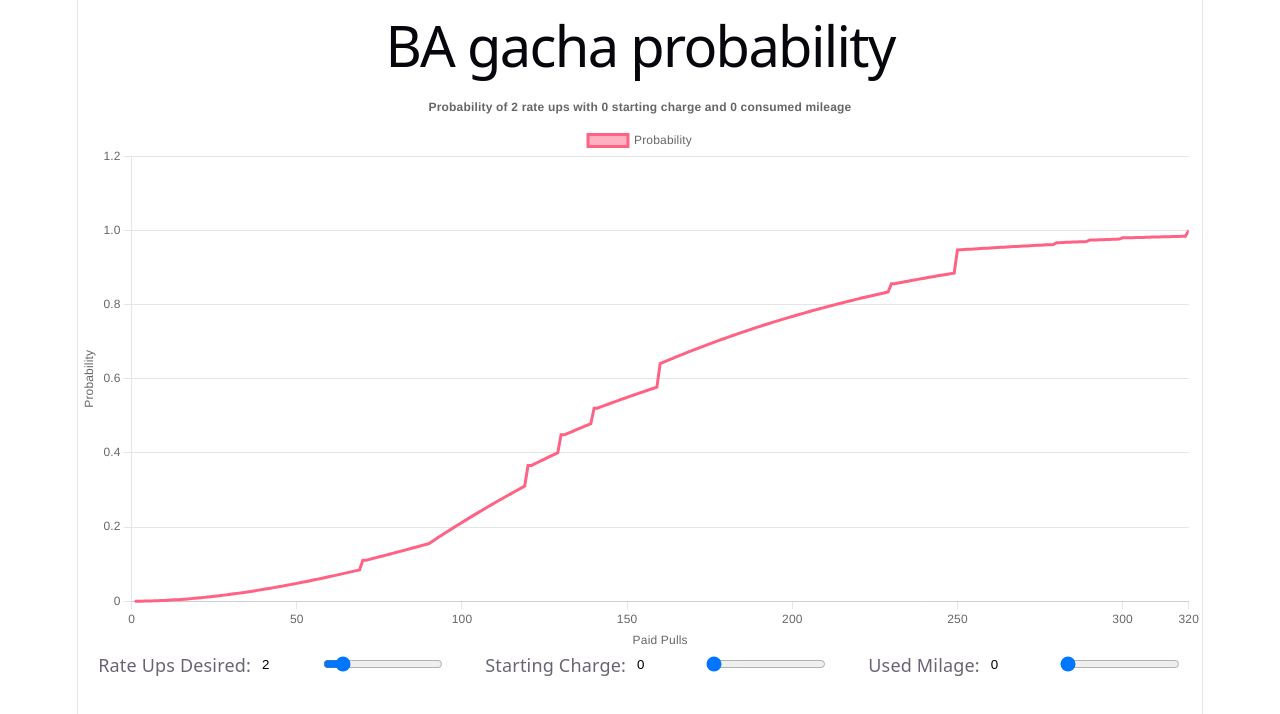
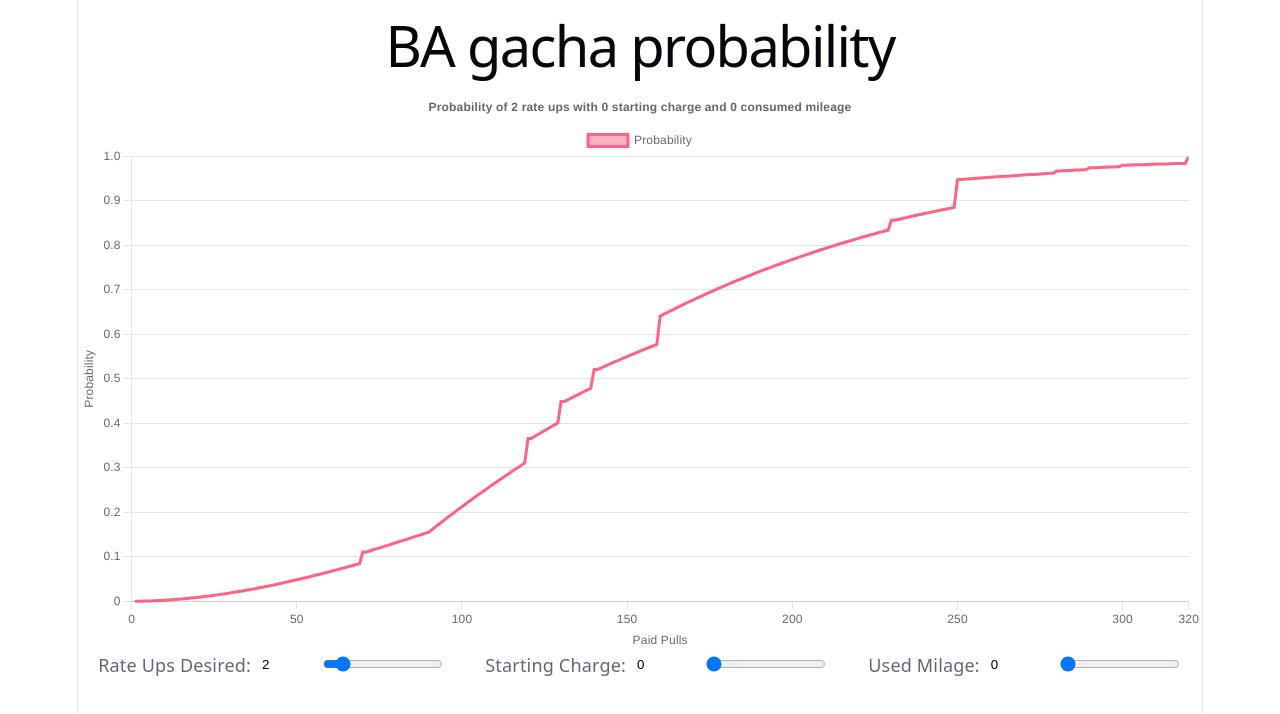
Before and after one commit to michaevelli/BA-probabilityCalc, a React (Vite) app: page / in a window 1280 px wide. Shown: the top 714 px of the page. Built offline with nearby package versions, Linux system fonts and the light colour scheme.

Commit message:
cap y axis

```diff
--- a/src/App.tsx
+++ b/src/App.tsx
@@ -122,7 +122,8 @@ function App() {
         title: {
           display: true,
           text: "Probability",
-        }
+        },
+        max: 1
       },
       x: {
         type: 'linear' as const,
```
